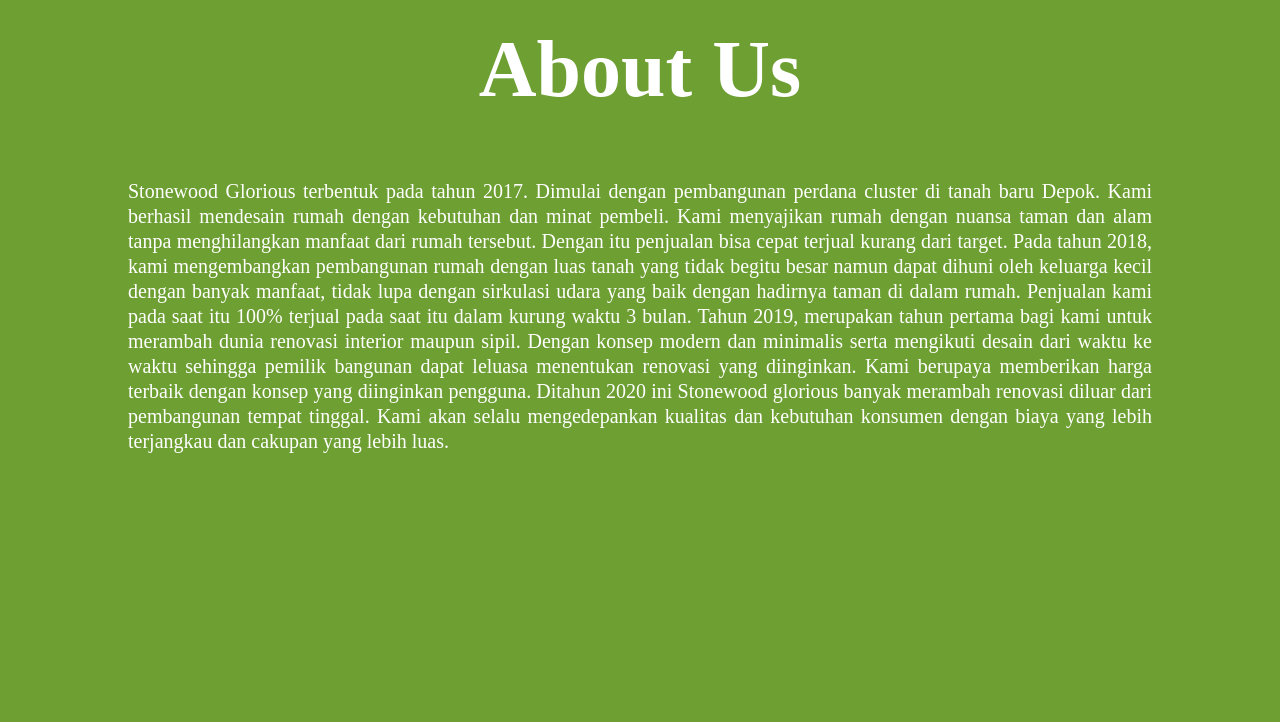
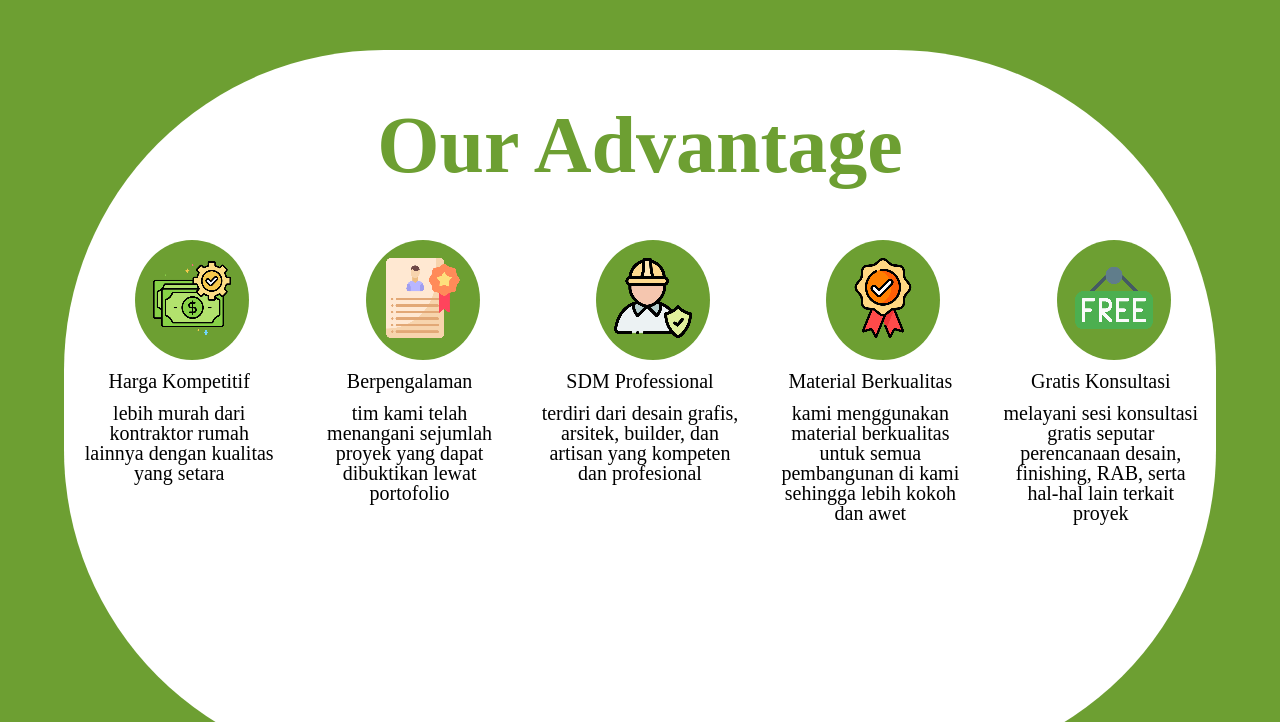
Before and after one commit to dikialfin216/dikialfin216.github.io, a plain HTML site: page index.html in a window 1280 px wide. Shown: the part 798-1520 px from the top of the page. Drawn offline with Linux system fonts and the light colour scheme.

Commit message:
adding our advantage menu

```diff
--- a/assets/css/my.css
+++ b/assets/css/my.css
@@ -147,6 +147,7 @@ nav ul li a:hover {
   float: left;
   width: 500px;
   font-size: 20px;
+  text-align: justify;
 }
 
 @media (max-width: 1300px) {
@@ -242,6 +243,10 @@ nav ul li a:hover {
 }
 /* end home */
 
+/* whyus */
+
+/* endwhyus */
+
 /* about us */
 .aboutUs {
   display: flex;
@@ -334,7 +339,7 @@ nav ul li a:hover {
 
 .contentWrap {
   /* border: 1px solid red; */
-  width: 250px;
+  width: 200px;
   display: flex;
   flex-direction: column;
 }
@@ -543,7 +548,6 @@ nav ul li a:hover {
   flex-wrap: wrap;
   /* border: red solid 1px; */
   justify-content: space-between;
-  box-shadow: 0px -4px 8px rgba(0, 0, 0, 0.25);
 }
 
 .kiri {
--- a/index.html
+++ b/index.html
@@ -61,6 +61,87 @@
       </div>
     </div>
     <!-- END HOME -->
+    <!-- WHY US -->
+    <div class="wrapServices" id="ourservices" style="margin-top: 10%">
+      <div class="containerServices">
+        <div class="titleServices">
+          <h1>Our Advantage</h1>
+        </div>
+        <div class="containerContent">
+          <div class="contentWrap">
+            <div class="imageContent">
+              <img src="assets/img/fee.png" alt="OurServices" />
+            </div>
+            <div class="titleContent">
+              <p>Harga Kompetitif</p>
+            </div>
+            <div class="descriptionContent">
+              <p>
+                lebih murah dari kontraktor rumah lainnya dengan kualitas yang
+                setara
+              </p>
+            </div>
+          </div>
+          <div class="contentWrap">
+            <div class="imageContent">
+              <img src="assets/img/experience.png" alt="OurServices" />
+            </div>
+            <div class="titleContent">
+              <p>Berpengalaman</p>
+            </div>
+            <div class="descriptionContent">
+              <p>
+                tim kami telah menangani sejumlah proyek yang dapat dibuktikan
+                lewat portofolio
+              </p>
+            </div>
+          </div>
+          <div class="contentWrap">
+            <div class="imageContent">
+              <img src="assets/img/professional.png" alt="OurServices" />
+            </div>
+            <div class="titleContent">
+              <p>SDM Professional</p>
+            </div>
+            <div class="descriptionContent">
+              <p>
+                terdiri dari desain grafis, arsitek, builder, dan artisan yang
+                kompeten dan profesional
+              </p>
+            </div>
+          </div>
+          <div class="contentWrap">
+            <div class="imageContent">
+              <img src="assets/img/quality.png" alt="OurServices" />
+            </div>
+            <div class="titleContent">
+              <p>Material Berkualitas</p>
+            </div>
+            <div class="descriptionContent">
+              <p>
+                kami menggunakan material berkualitas untuk semua pembangunan di
+                kami sehingga lebih kokoh dan awet
+              </p>
+            </div>
+          </div>
+          <div class="contentWrap">
+            <div class="imageContent">
+              <img src="assets/img/free.png" alt="OurServices" />
+            </div>
+            <div class="titleContent">
+              <p>Gratis Konsultasi</p>
+            </div>
+            <div class="descriptionContent">
+              <p>
+                melayani sesi konsultasi gratis seputar perencanaan desain,
+                finishing, RAB, serta hal-hal lain terkait proyek
+              </p>
+            </div>
+          </div>
+        </div>
+      </div>
+    </div>
+    <!-- END WHY US -->
     <!-- ABOUT US -->
     <div class="aboutUs" id="aboutus">
       <div class="title">
@@ -83,7 +164,7 @@
           mengikuti desain dari waktu ke waktu sehingga pemilik bangunan dapat
           leluasa menentukan renovasi yang diinginkan. Kami berupaya memberikan
           harga terbaik dengan konsep yang diinginkan pengguna. Ditahun 2020 ini
-          Stonewood glorious banyak merambah renovasi diluar dari pembangunan
+          Stonewood Glorious banyak merambah renovasi diluar dari pembangunan
           tempat tinggal. Kami akan selalu mengedepankan kualitas dan kebutuhan
           konsumen dengan biaya yang lebih terjangkau dan cakupan yang lebih
           luas.
@@ -257,8 +338,8 @@
         <p>Contractor - Consultant - Architecture - Interrior Design</p>
         <h3>Office :</h3>
         <p>
-          Jl. srengseng sawah blok sarjanaNo.16, RT.2/RW.9, srengseng sawah,
-          Kec.Jagakarsa, Kota jakarta selatan, Daerah khusus ibukota jakarta
+          Jl. Srengseng Sawah Blok Sarjana No.16, RT.2/RW.9, Srengseng Sawah,
+          Kec.Jagakarsa, Kota Jakarta Selatan, Daerah Khusus Ibukota Jakarta
           12630
         </p>
         <h3>Email :</h3>
```
Also changed, not shown: assets/img/experience.png (added), assets/img/fee.png (added), assets/img/free.png (added), assets/img/professional.png (added), assets/img/quality.png (added).
